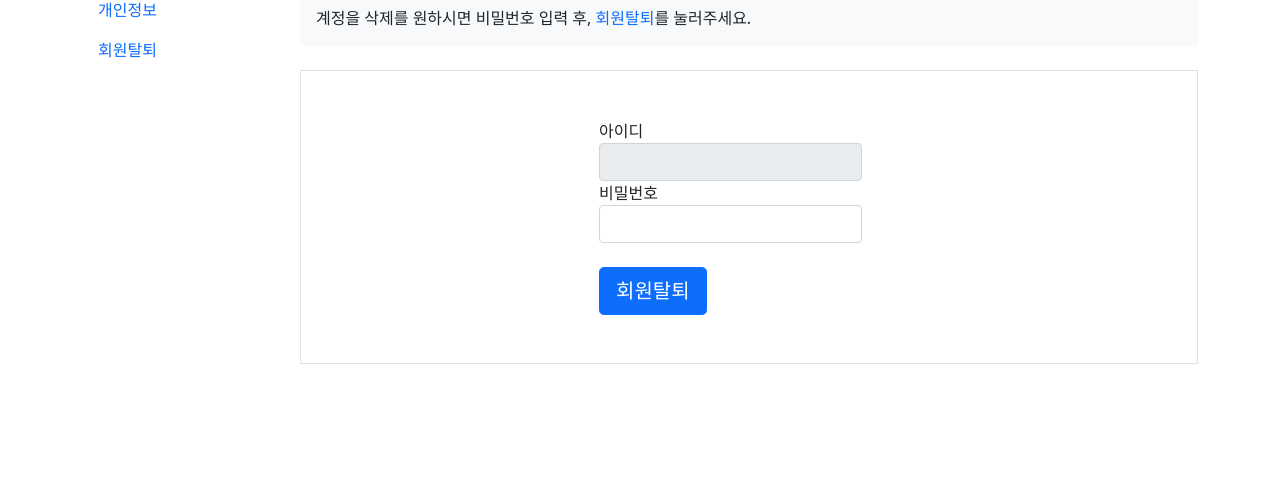
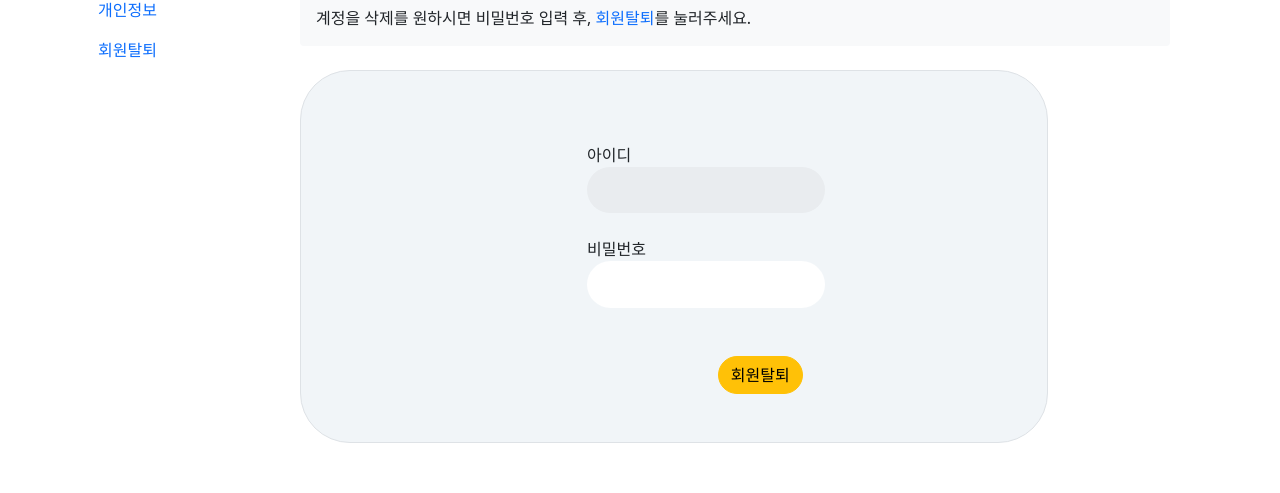
Before and after one commit to infosecFinal/Coin-Vuejs-FrontEnd, a Vue app: page /mypage/delete in a window 1280 px wide. Shown: the part 272-765 px from the top of the page. Built offline with nearby package versions, Linux system fonts and the light colour scheme.

Commit message:
delete front

```diff
--- a/src/components/account/Delete.vue
+++ b/src/components/account/Delete.vue
@@ -17,7 +17,7 @@
 
     <div class="container">
         <div class="row justify-content-between">
-            <div class="col-md-12">
+            <div class="col-md-12" >
                 <h2 class="h3 mb-5 text-black">Delete account</h2>
             </div>
               <div class="col-lg-2">
@@ -27,48 +27,51 @@
             </b-nav>
             </div>
             <div class="col-lg-10" style="padding-left:40px;">
-                <div class="bg-light rounded p-3">
+                <div class="bg-light rounded p-3" style="width:870px">
                     <p class="mb-0"> 계정을 삭제를 원하시면 비밀번호 입력 후, <a class="text-decoration-none">회원탈퇴</a>를 눌러주세요.
                     </p>
                 </div>
                 <br>
+                <div class="col-md-10">
                 <form name="deleteform" action="#" method="post">
-                    <div class="p-3 p-lg-5 border">
-                        <div class="form-group" style="padding-left: 250px;">
-
-                            <div class="form-group row">
-                                <div class="col-md-6">
+                    <div class="p-4 p-lg-4 border" style="background-color:#f1f5f8;  border-radius: 50px;">
+                        <div class="form-group" style="padding-left: 250px; \" >
+                            <div class="form-group row" style="display:block; margin: 0 auto;">
+                                <div class="col-md-7" style="border:none">
+                                    <br><br>
                                     <label class="text-black">아이디</label>
                                     <input disabled
-                                    class="form-control" id="login_id" name="login_id"
-                                    v-model="getLoginId">
+                                    class="form-control input-field" id="login_id" name="login_id"
+                                    v-model="getLoginId" style="border:none">
                                 </div>
                             </div>
 
-                            <div class="form-group row">
-                                <div class="col-md-6">
+                            <div class="form-group row" style="display:block; margin: 0 auto;">
+                                <div class="col-md-7">
+                                    <br>
                                     <label for="login_pw" class="text-black">비밀번호</label>
-                                    <input type="password" class="form-control" id="login_pw" name="login_pw" v-model="login_pw">
+                                    <input type="password" class="form-control input-field" id="login_pw" name="login_pw" v-model="login_pw" style="border:none">
                                 </div>
                             </div>
                             <div>
-                                <div class="form-group row"></div>
+                                <div class="form-group row" style="display:block; margin: 0 auto;"></div>
                             </div>
-                            <br>
-                            <div class="form-group row">
-                                <div class="col-md-3">
-                                            <b-button id="DeleteBtn"
+                            <br><br>
+                            <div class="form-group row" style="display:block; margin: 0 auto;">
+                                <div class="col-md-5" style="display:block; margin: 0 auto;">
+                                            <b-button pill id="DeleteBtn"
                                             @click="userDelete"
-                                             class="btn btn-primary btn-lg btn-block" variant="primary">
+                                             class="btn btn-primary btn-block" variant="warning">
                                              회원탈퇴</b-button>
+                                             <br>
                                     </div>
+                                    <br>
                             </div>
                         </div>
                     </div>
                 </form>
+                </div>
             </div>
-
-
         </div>
     </div>
     <br>
@@ -109,3 +112,22 @@ export default {
     }
 }
 </script>
+
+
+
+<style scoped>
+.input-field {
+  font-family: inherit;
+  font-size: 0.95rem;
+  font-weight: 400;
+  line-height: inherit;
+  width: 100%;
+  height: auto;
+  padding: 0.75rem 1.25rem;
+  border: none;
+  outline: none;
+  border-radius: 2rem;
+  color: #252a32;
+  background: #fff;
+}
+</style>
--- a/src/components/account/Login.vue
+++ b/src/components/account/Login.vue
@@ -22,6 +22,7 @@
 
                     <form name="loginform" action="#" method="post">
                         <div class="p-4 p-lg-4 border table" style="background-color:#f1f5f8;  border-radius: 50px;">
+                            <br><br>
                             <div style="padding-left: 200px; \">
                                 <select  id="login" class="login" name="login">
                                     <option value="user" selected> 회원 </option>
--- a/src/components/account/Register.vue
+++ b/src/components/account/Register.vue
@@ -24,6 +24,7 @@
 
                         <div class="p-3 p-lg-5 border table" style="background-color: #f1f5f8;  border-radius: 50px;">
                             <div class="form-group mid" style="padding-left: 250px;">
+                                <br>
                                 <div class="form-group row">
                                     <div class="col-md-8">
                                         <label for="user_id" class="text-black mid "> 아이디 <span class="text-danger">*</span></label>
@@ -78,12 +79,12 @@
                                     <div class="col-md-8">
                                         <label class="text-black"> 성별 <span
                                                 class="text-danger">*</span>
+                                                &nbsp;&nbsp;
                                             <input type="radio" v-model="user_gender" name="user_gender" value="남자">남자
                                             <input type="radio" v-model="user_gender" name="user_gender" value="여자">여자
                                         </label>
                                     </div>
                                 </div>
-                                <br>
                                 <br>
                                 <br>
                             <div class="form-group row ">
```
